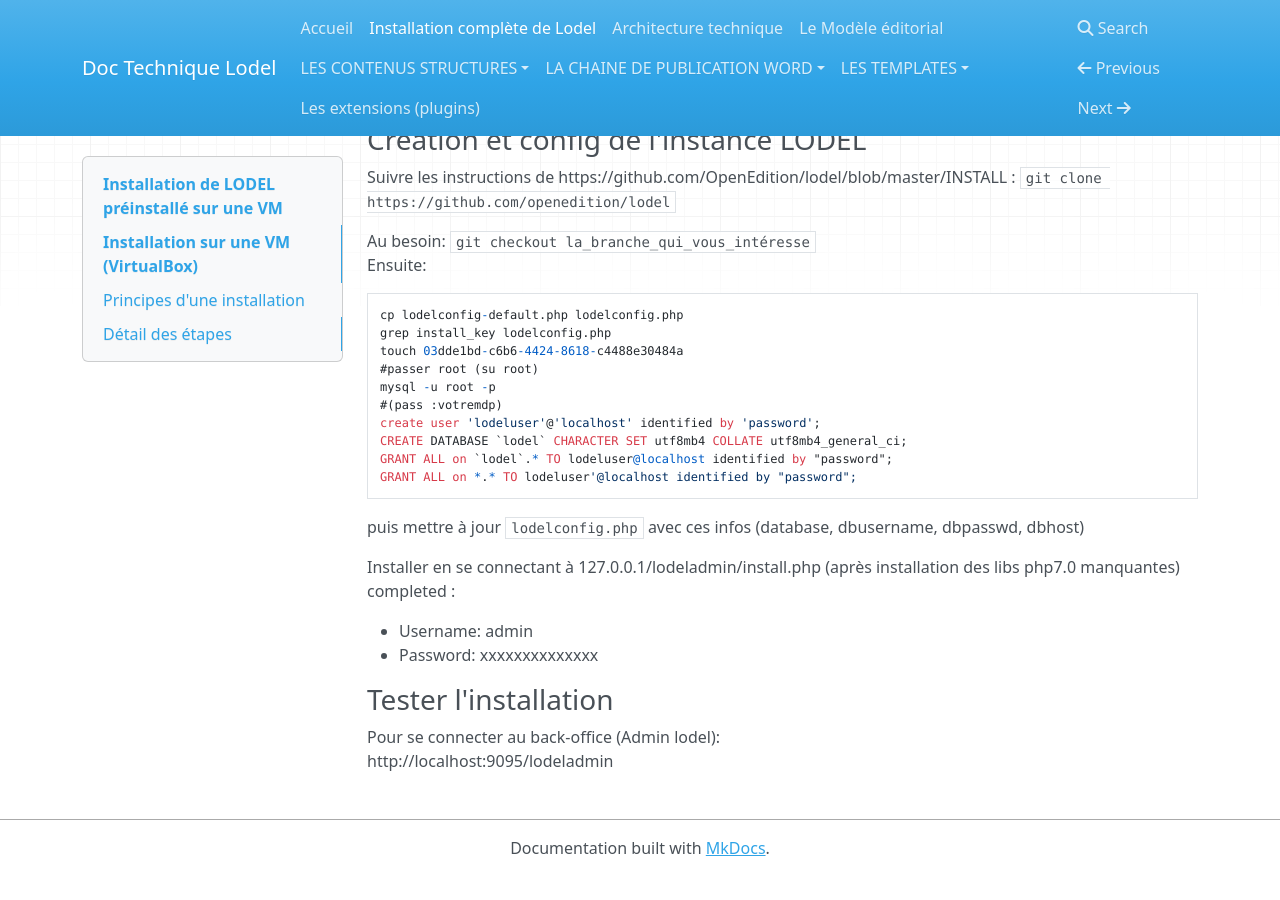
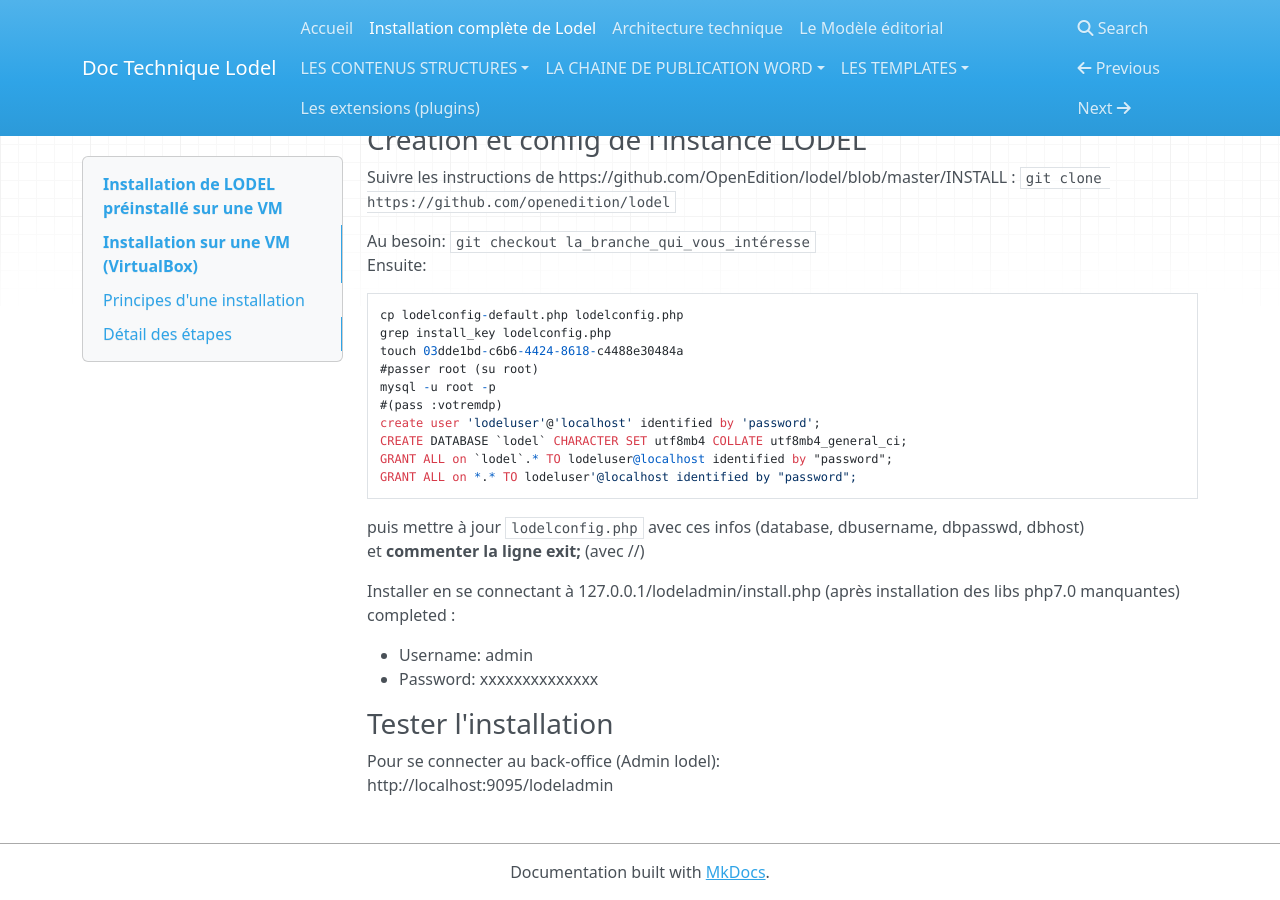
Before and after one commit to ValentinGeorgesDubost/Doc-Lodel, an MkDocs documentation site: the page built from docs/installer lodel.md, in a window 1280 px wide and 900 px high, scrolled down 2755 px. Built offline with MkDocs 1.6.1, drawn with Linux system fonts in a browser that asks for light colours; nearby versions of some CDN libraries; old or Windows-style settings are respelled for this version of MkDocs; before the commit the page ends 3631 px from its top, so only the background shows below that.

Commit message:
Update installer lodel.md

```diff
--- a/docs/installer lodel.md
+++ b/docs/installer lodel.md
@@ -137,6 +137,7 @@ CREATE DATABASE `lodel` CHARACTER SET utf8mb4 COLLATE utf8mb4_general_ci;
 GRANT ALL on `lodel`.* TO lodeluser@localhost identified by "password";
 GRANT ALL on *.* TO lodeluser'@localhost identified by "password";</code></pre>
 puis mettre à jour `lodelconfig.php` avec ces infos (database, dbusername, dbpasswd, dbhost)
+et **commenter la ligne exit;** (avec //)
 
 Installer en se connectant à 127.0.0.1/lodeladmin/install.php (après installation des libs php7.0 manquantes) completed :
 
```
